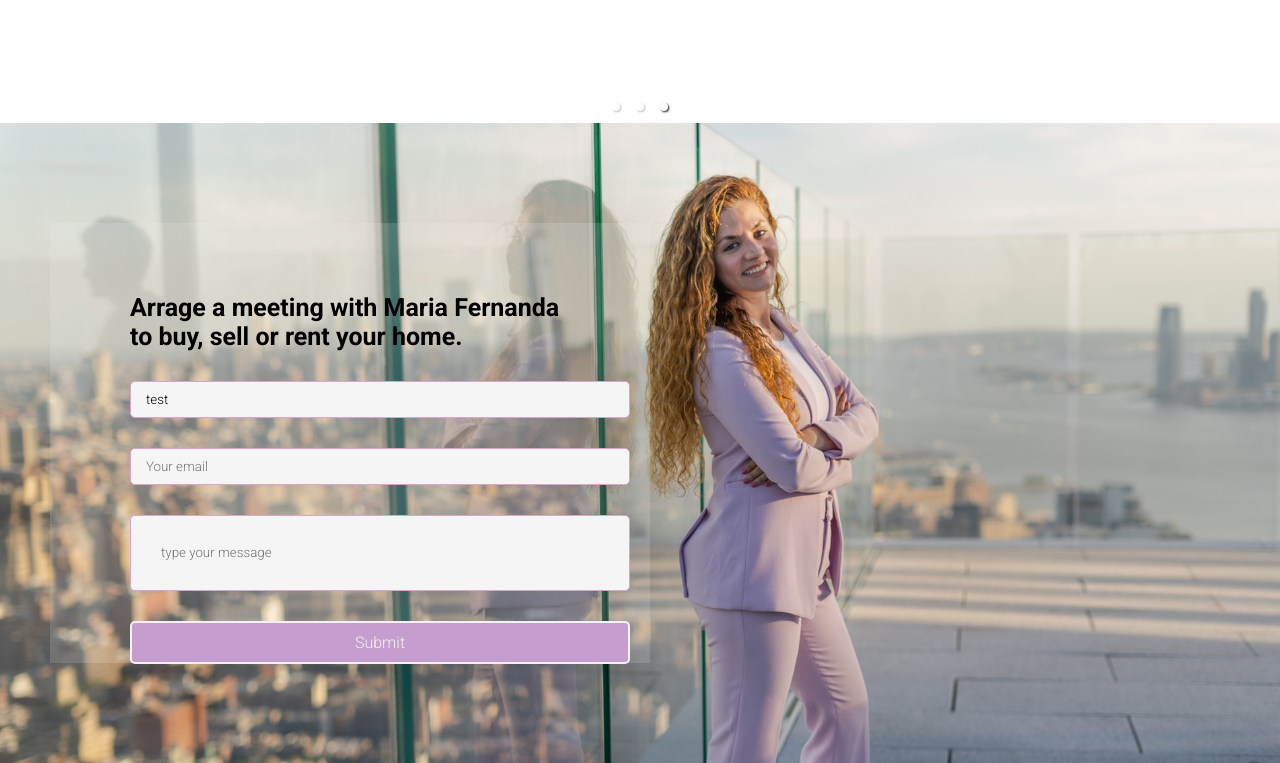
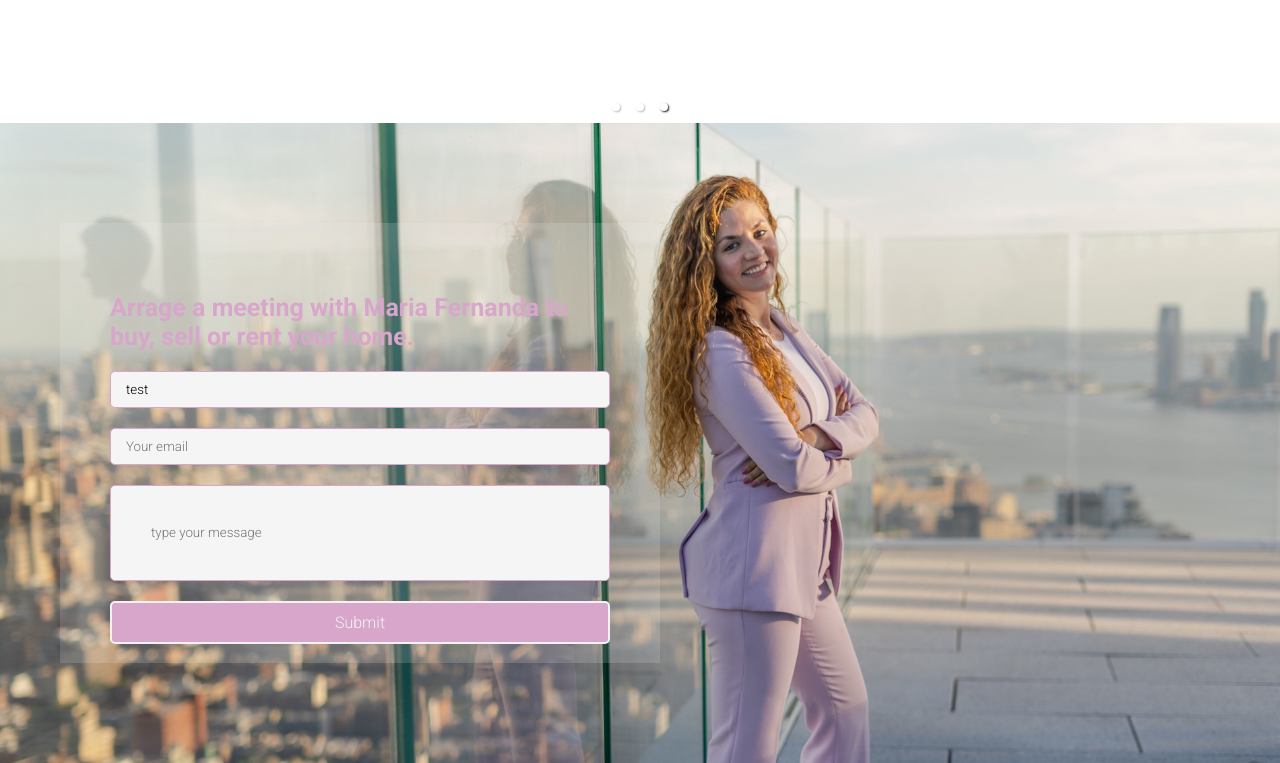
Before and after one commit to LorgioRoda/mfr-website, a React app: page / in a window 1280 px wide. Shown: the part 2604-3367 px from the top of the page. Built offline with nearby package versions, Linux system fonts and the light colour scheme.

Commit message:
form basic styles DONE 💄

```diff
--- a/src/assets/styles/Components/LocalUpdate.scss
+++ b/src/assets/styles/Components/LocalUpdate.scss
@@ -14,23 +14,21 @@
     margin: auto;
 }
 .form__content {
+    max-width: 600px;
     padding: 50px;
-    margin: 120px 50px;
+    margin: 100px 60px;
     background-color: #f2f2f229;
     & h3{
-        margin: 20px 30px;
+        margin: 20px auto;
         font-size: 2.5rem;
         text-align: start;
+        color: $main-color;
     }
-}
-.form__content {
-    max-width: 600px;
-    margin: 100px 50px;
 }
 .form__content input {
     display: block;
     width: 100%;
-    margin: 30px;
+    margin: 20px auto;
     padding: 10px 15px;
     border-radius: 5px;
     border: 1px solid$main-color;
@@ -39,13 +37,13 @@
 }
 .form__content--message input {
     width: 100%;
-    padding: 30px;
+    padding: 40px;
     line-height: 14px;
 }
 .form_content--buttom input {
     color: $white-color;
     font-size: 1.6rem;
     border: 2px solid $white-color;
-    background-color: $second-color;
+    background-color: $main-color;
     cursor: pointer;
 }
```
